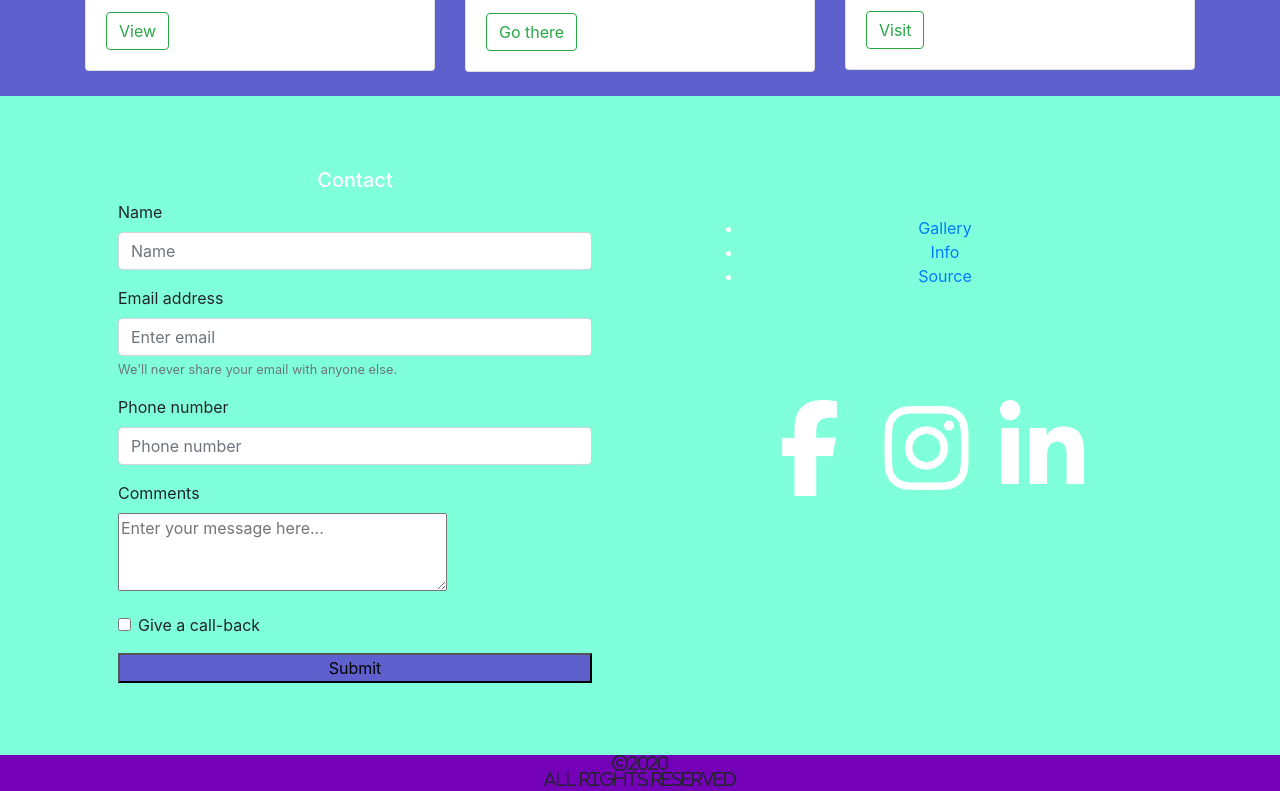
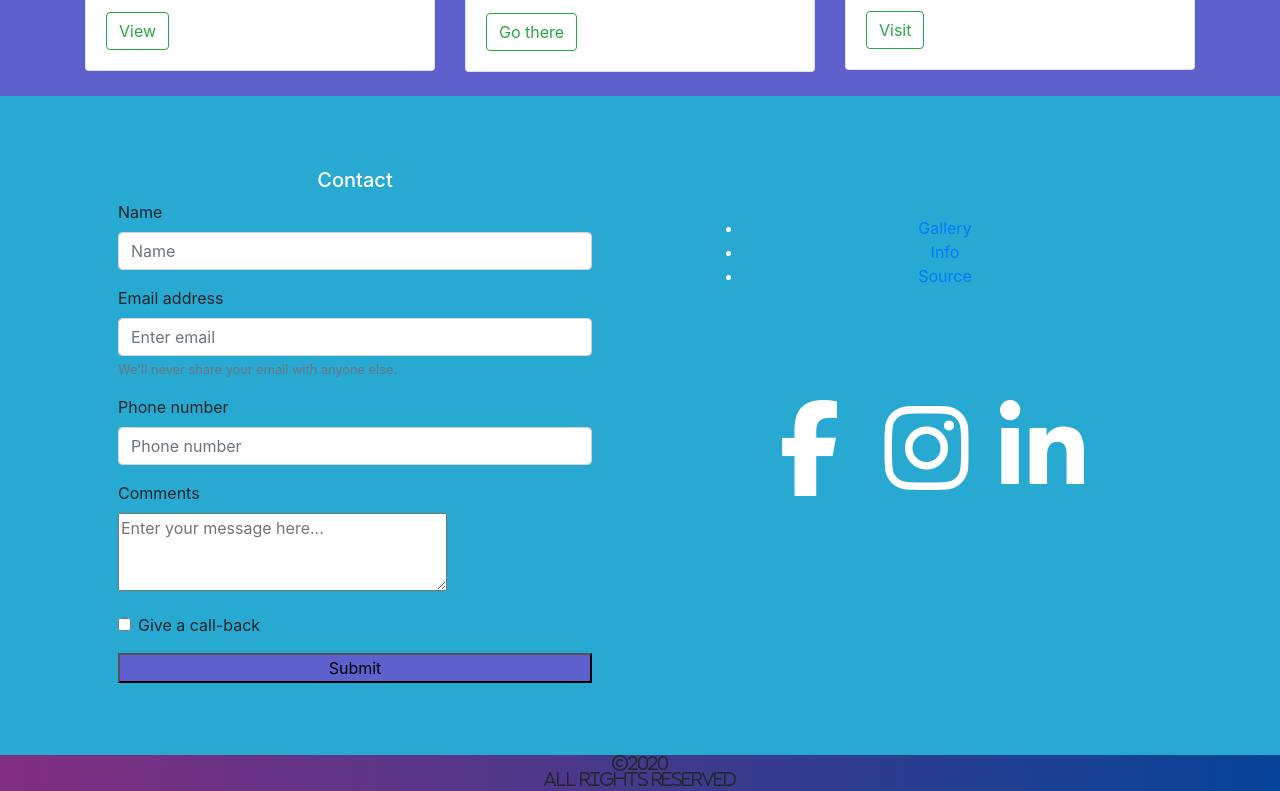
Before and after one commit to Abhishekkannath/Abhishek-static-website, a plain HTML site: page index.html in a window 1280 px wide. Shown: the part 1521-2312 px from the top of the page. Drawn offline with nearby package versions, Linux system fonts and the light colour scheme.

Commit message:
Update personal.css

```diff
--- a/personal.css
+++ b/personal.css
@@ -19,7 +19,7 @@ body{
      margin: 0px;
  }
  .bg-1{
-     background-color: #7400b8;
+    background-image: linear-gradient(92deg, #a72879 -30%, #064497);
  }
  .bg-2{
      background-color: #5390d9;
@@ -30,8 +30,8 @@ body{
 
  }
  .bg-4{
-    background-color: #6930c3;
+     background-color: #a37ce2;
  }
  .bg-5{
-    background-color: #80ffdb;
+     background-color: #27a9d1;
  }
```
Lines whose indentation alone changed are shown as unchanged.
